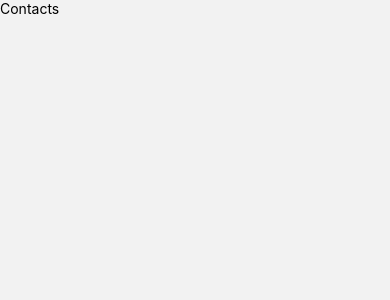
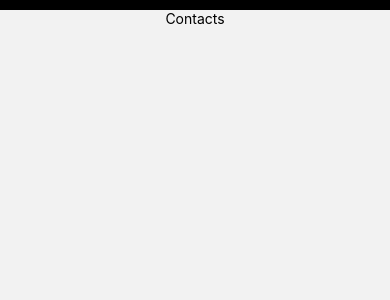
Before and after one commit to ameya-bhurke/mintex-mob, a React Native app: screen /ContactsScreen in a window 390 px wide. Shown: the top 300 px of the page. Built offline with nearby package versions, Linux system fonts and the light colour scheme.

Commit message:
adding stores

```diff
--- a/screens/ContactsScreen.tsx
+++ b/screens/ContactsScreen.tsx
@@ -1,8 +1,32 @@
-import { Text, View } from 'react-native'
+import { StyleSheet, Text, View } from 'react-native'
 import { ContactsScreenProps } from './types'
 
 export const ContactsScreen = (navigation: ContactsScreenProps) => {
-    return <View>
-        <Text>Contacts</Text>
+    return <View style={styles.container}>
+        <View>
+            <Text>Contacts</Text>
+        </View>
     </View>
 }
+
+const styles = StyleSheet.create({
+    container: {
+      flex: 1,
+      alignItems: 'center',
+      justifyContent: 'flex-start',
+      borderTopWidth: 10,
+    },
+    pin: {
+        flex: 1,
+        flexDirection: 'row',
+        alignItems: 'center',
+        justifyContent: 'center',
+    },
+    register: {
+        top: 12,
+        left: 12,
+    },
+    link: {
+        color: 'blue',
+    },
+});
--- a/stores/contact-store.ts
+++ b/stores/contact-store.ts
@@ -6,7 +6,7 @@ export class DummyContactStore {
     getAll = (): ContactList => {
         return [
             {id: '1', name: 'John Doe', number: '+61 412345567'},
-            {id: '1', name: 'Jane Doe', number: '+61 412345568'},
+            {id: '2', name: 'Jane Doe', number: '+61 412345568'},
         ]
     }
 }
```
Also changed, not shown: stores/message-store.ts (+17 -6 lines), stores/stores.ts (+9 -0 lines).
